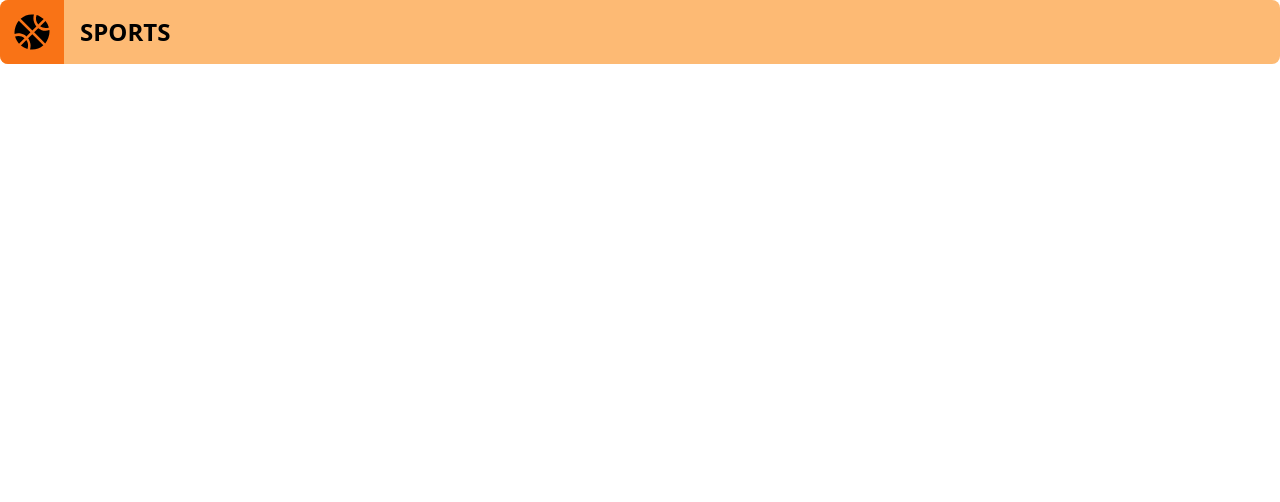
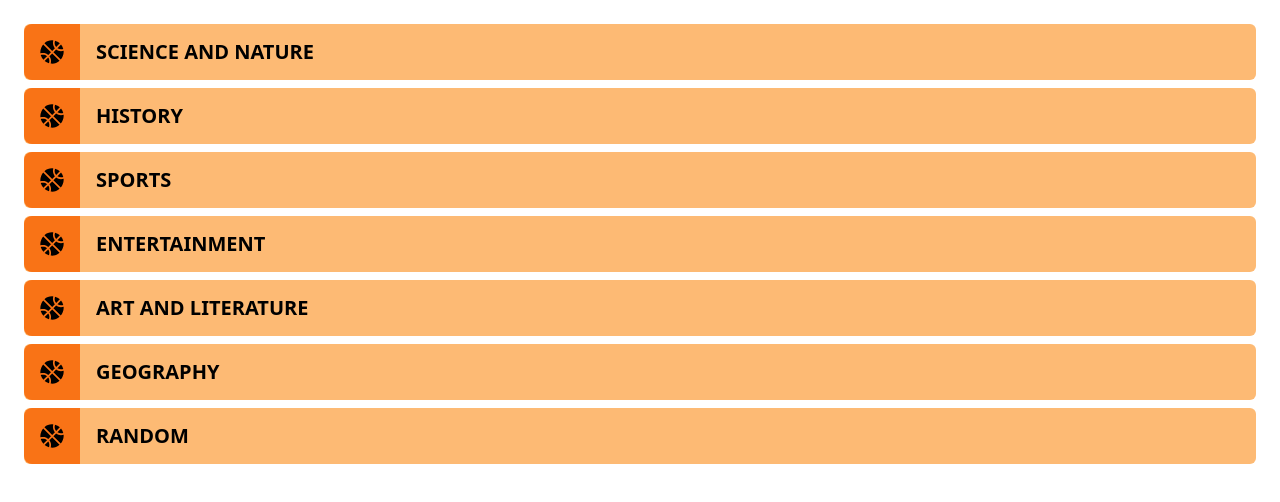
Before and after one commit to TrivialF5/eTrivial, a Vue app: page / in a window 1280 px wide. Shown: the top 502 px of the page. Built offline with nearby package versions, Linux system fonts and the light colour scheme.

Commit message:
adjust styles in SelectCategory component
Co-authored-by: alesweb <aleswebgit@users.noreply.github.com>
Co-authored-by: Scarlet Rosa <skyrosa@users.noreply.github.com>
Co-authored-by: LvL090 <LvL090@users.noreply.github.com>

```diff
--- a/src/App.vue
+++ b/src/App.vue
@@ -4,6 +4,14 @@
 
 <template>
   <div class="font-pop">
-    <SelectCategory name="sports" />
+    <main class="p-6 flex flex-col gap-2">
+      <SelectCategory name="science and nature" />
+      <SelectCategory name="history" />
+      <SelectCategory name="sports" />
+      <SelectCategory name="entertainment" />
+      <SelectCategory name="art and literature" />
+      <SelectCategory name="geography" />
+      <SelectCategory name="random" />
+    </main>
   </div>
 </template>
--- a/src/components/SelectCategory.vue
+++ b/src/components/SelectCategory.vue
@@ -1,7 +1,7 @@
 <template>
-  <div class="w-[374px} flex h-16 items-center gap-4 rounded-lg bg-orange-300 text-2xl font-bold">
-    <div class="flex h-16 w-16 items-center justify-center rounded-l-lg bg-orange-500">
-      <svg width="42" height="42" viewBox="0 0 24 24" fill="none" xmlns="http://www.w3.org/2000/svg">
+  <div class="flex h-14 items-center gap-4 rounded-md bg-orange-300 text-xl font-bold overflow-hidden">
+    <div class="flex h-14 w-14 items-center justify-center rounded-l-lg bg-orange-500">
+      <svg width="28" height="28" viewBox="0 0 24 24" fill="none" xmlns="http://www.w3.org/2000/svg">
         <path d="M2.34 14.63C2.94 14.41 3.56 14.3 4.22 14.3C5.56 14.3 6.73 14.72 7.73 15.56L4.59 18.7C3.53 17.5 2.78 16.13 2.34 14.63ZM15.56 9.8C17.53 11.27 19.66 11.63 21.94 10.88C21.97 11.09 22 11.47 22 12C22 13.03 21.75 14.18 21.28 15.45C20.81 16.71 20.23 17.73 19.55 18.5L13.22 12.19L15.56 9.8ZM8.77 16.64C9.83 18.17 10.05 19.84 9.42 21.66C8 21.25 6.73 20.61 5.67 19.73L8.77 16.64ZM12.19 13.22L18.5 19.55C16.33 21.45 13.78 22.25 10.88 21.94C11.09 21.28 11.2 20.56 11.2 19.78C11.2 19.16 11.06 18.43 10.78 17.6C10.5 16.77 10.17 16.09 9.8 15.56L12.19 13.22ZM8.81 14.5C7.88 13.67 6.8 13.15 5.58 12.91C4.36 12.68 3.19 12.75 2.06 13.13C2.03 12.91 2 12.53 2 12C2 10.97 2.25 9.82 2.72 8.55C3.19 7.29 3.77 6.27 4.45 5.5L11.11 12.19L8.81 14.5ZM15.56 7.73C14.22 6.08 13.91 4.28 14.63 2.34C15.25 2.5 15.96 2.8 16.76 3.26C17.55 3.71 18.2 4.16 18.7 4.59L15.56 7.73ZM21.66 9.38C21.06 9.59 20.44 9.7 19.78 9.7C18.69 9.7 17.64 9.38 16.64 8.72L19.73 5.67C20.61 6.77 21.25 8 21.66 9.38ZM12.19 11.11L5.5 4.45C7.67 2.55 10.22 1.75 13.13 2.06C12.91 2.72 12.8 3.44 12.8 4.22C12.8 4.94 12.96 5.75 13.29 6.66C13.62 7.56 14 8.28 14.5 8.81L12.19 11.11Z" fill="black" />
       </svg>
     </div>
```
